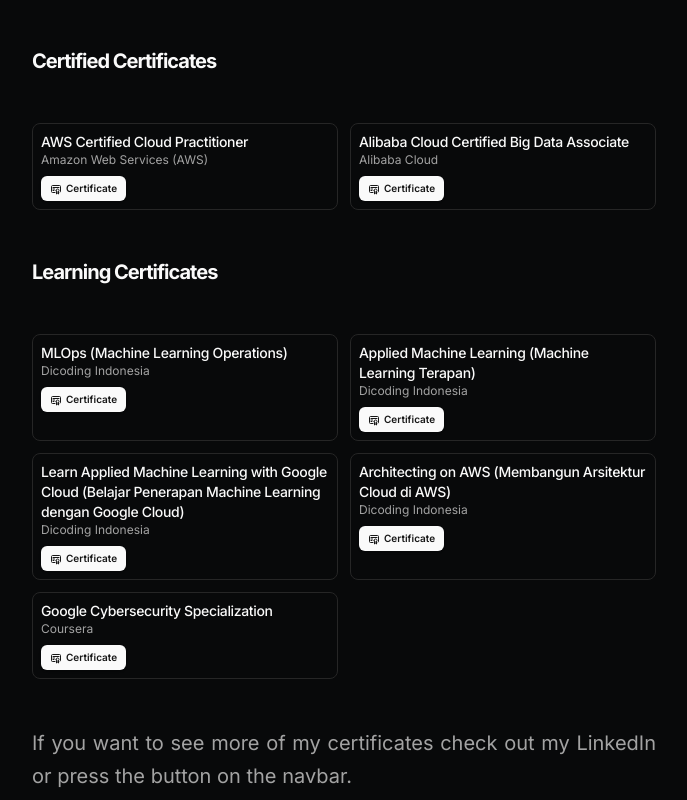
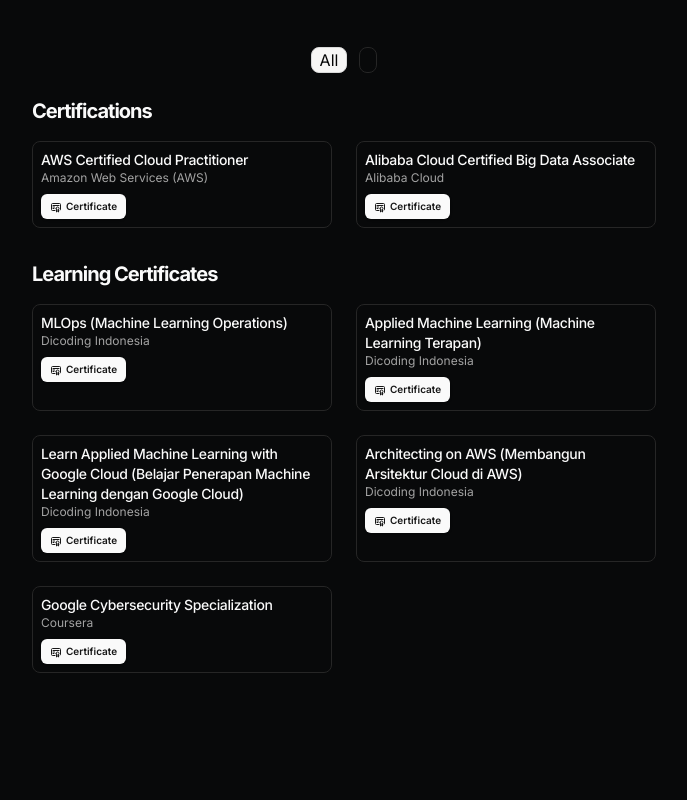
Before and after one commit to rahfianugerah/portfolio, a Next.js app: page /project in a window 1280 px wide. Shown: the part 1120-1920 px from the top of the page, without its empty margins (296-983 px from the left). Built offline with nearby package versions, Linux system fonts and the light colour scheme.

Commit message:
feat: create filter for every certificate and update the project page

```diff
--- a/src/app/project/page.tsx
+++ b/src/app/project/page.tsx
@@ -2,7 +2,7 @@ import React from "react";
 import { ProjectCard } from "@/components/project-card";
 import BlurFade from "@/components/magicui/blur-fade";
 import { DATA } from "@/data/resume";
-import { CertificateCard } from "@/components/certificate-card";
+import { CertificateSection } from "@/components/certificate-card";
 
 const BLUR_FADE_DELAY = 0.04;
 
@@ -39,10 +39,7 @@ export default function ProjectPage() {
                     </BlurFade>
                     <div className="grid grid-cols-1 gap-3 sm:grid-cols-2 max-w-[800px] mx-auto">
                         {DATA.projects.map((project) => (
-                            <BlurFade
-                                key={project.title}
-                                delay={nextDelay()}
-                            >
+                            <BlurFade key={project.title} delay={nextDelay()}>
                                 <ProjectCard
                                     href={project.href}
                                     title={project.title}
@@ -65,6 +62,7 @@ export default function ProjectPage() {
                     </div>
                 </div>
             </section>
+
             <section id="certifications">
                 <div className="space-y-12 w-full py-12">
                     <BlurFade delay={nextDelay()}>
@@ -81,59 +79,13 @@ export default function ProjectPage() {
                             </div>
                         </div>
                     </BlurFade>
+
                     <BlurFade delay={nextDelay()}>
-                        <h3 className="text-xl font-bold tracking-tighter">
-                            Certified Certificates
-                        </h3>
+                        <CertificateSection
+                            certifications={DATA.certifications}
+                            learningCertificates={DATA.learning_certificate}
+                        />
                     </BlurFade>
-                    <div className="grid grid-cols-1 gap-3 sm:grid-cols-2 max-w-[800px] mx-auto">
-                        {DATA.certifications.map((cert) => (
-                            <BlurFade
-                                key={cert.title}
-                                delay={nextDelay()}
-                            >
-                                <CertificateCard
-                                    title={cert.title}
-                                    issued={cert.issued}
-                                    links={cert.links?.map(link => ({
-                                        icon: link.icon,
-                                        href: link.href,
-                                        type: link.title ?? "Certificate"
-                                    }))}
-                                />
-                            </BlurFade>
-                        ))}
-                    </div>
-                    <BlurFade delay={nextDelay()}>
-                        <h3 className="text-xl font-bold tracking-tighter">
-                            Learning Certificates
-                        </h3>
-                    </BlurFade>
-                    <div className="grid grid-cols-1 gap-3 sm:grid-cols-2 max-w-[800px] mx-auto">
-                        {DATA.learning_certificate.map((cert) => (
-                            <BlurFade
-                                key={cert.title}
-                                delay={nextDelay()}
-                            >
-                                <CertificateCard
-                                    title={cert.title}
-                                    issued={cert.issued}
-                                    links={cert.links?.map(link => ({
-                                        icon: link.icon,
-                                        href: link.href,
-                                        type: link.title ?? "Certificate"
-                                    }))}
-                                />
-                            </BlurFade>
-                        ))}
-                    </div>
-                    <div className="space-y-2">
-                        <BlurFade delay={nextDelay()}>
-                            <p className="text-justify text-muted-foreground md:text-xl/relaxed lg:text-base/relaxed xl:text-xl/relaxed">
-                                If you want to see more of my certificates check out my LinkedIn or press the button on the navbar.
-                            </p>
-                        </BlurFade>
-                    </div>
                 </div>
             </section>
         </>
--- a/src/components/certificate-card.tsx
+++ b/src/components/certificate-card.tsx
@@ -1,4 +1,6 @@
-import React from "react";
+'use client';
+
+import React, { useState } from "react";
 import { Badge } from "@/components/ui/badge";
 import {
   Card,
@@ -8,26 +10,47 @@ import {
 } from "@/components/ui/card";
 import { cn } from "@/lib/utils";
 
+export interface Certificate {
+  title: string;
+  issued?: string;
+  category: readonly string[];
+  href?: string;
+  description?: string;
+  links?: readonly {
+    icon: React.ReactNode;
+    title: string;
+    href: string;
+  }[];
+}
+
 interface CertificateCardProps {
   title: string;
   issued?: string;
   href?: string;
+  description?: string;
   links?: readonly {
     icon: React.ReactNode;
-    type: string;
+    title: string;
     href: string;
   }[];
   className?: string;
-  description?: string;
 }
 
 export function CertificateCard({
   title,
   issued,
+  href,
+  description,
   links = [],
   className,
 }: CertificateCardProps) {
+  const Wrapper: React.ElementType = href ? "a" : React.Fragment;
+  const wrapperProps = href
+    ? { href, target: "_blank", rel: "noopener noreferrer" }
+    : {};
+
   return (
+    <Wrapper {...(wrapperProps as any)}>
       <Card
         className={cn(
           "flex flex-col overflow-hidden border transition-shadow duration-200 ease-out h-full",
@@ -39,14 +62,24 @@ export function CertificateCard({
           <CardTitle className="text-sm font-medium">{title}</CardTitle>
           {issued && <p className="text-xs text-muted-foreground">{issued}</p>}
         </CardHeader>
+        {description && (
+          <div className="px-2 text-sm text-muted-foreground">
+            {description}
+          </div>
+        )}
         {links.length > 0 && (
           <CardFooter className="px-2 pb-2">
             <div className="flex flex-row flex-wrap items-center gap-1">
               {links.map((link, idx) => (
-              <a href={link.href} key={idx} target="_blank" rel="noopener noreferrer">
+                <a
+                  href={link.href}
+                  key={idx}
+                  target="_blank"
+                  rel="noopener noreferrer"
+                >
                   <Badge className="flex items-center gap-1 px-2 py-1 text-[10px]">
                     {link.icon}
-                  {link.type}
+                    {link.title}
                   </Badge>
                 </a>
               ))}
@@ -54,5 +87,110 @@ export function CertificateCard({
           </CardFooter>
         )}
       </Card>
+    </Wrapper>
   );
 }
+
+// Fungsi untuk memfilter sertifikat berdasarkan kategori
+export function filterCertificates(
+  certificates: readonly Certificate[],
+  category: string
+): Certificate[] {
+  if (category === "All") return [...certificates];
+  return certificates.filter((cert) => cert.category.includes(category));
+}
+
+interface CertificateSectionProps {
+  certifications: readonly Certificate[];
+  learningCertificates: readonly Certificate[];
+}
+
+export function CertificateSection({
+  certifications,
+  learningCertificates,
+}: CertificateSectionProps) {
+  const [selectedCategory, setSelectedCategory] = useState<string>("All");
+
+  const categories = Array.from(
+    new Set(
+      [...certifications, ...learningCertificates].flatMap((cert) => cert.category)
+    )
+  );
+  const allCategories = ["All", ...categories];
+
+  const filteredCertifications = filterCertificates(
+    certifications,
+    selectedCategory
+  );
+  const filteredLearningCerts = filterCertificates(
+    learningCertificates,
+    selectedCategory
+  );
+
+  return (
+    <>
+      {/* Filter Buttons */}
+      <div className="flex flex-wrap gap-3 justify-center mb-6">
+        {allCategories.map((cat) => (
+          <button
+            key={cat}
+            onClick={() => setSelectedCategory(cat)}
+            className={cn(
+              "px-2 border rounded-lg transition-shadow",
+              "bg-background text-foreground border-border hover:shadow-md",
+              selectedCategory === cat && "invert"
+            )}
+          >
+            {cat}
+          </button>
+        ))}
+      </div>
+
+      {/* Certifications Section */}
+      <div className="mb-8">
+        <h3 className="text-xl font-bold tracking-tighter mb-4">
+          Certifications
+        </h3>
+        {filteredCertifications.length > 0 ? (
+          <div className="grid grid-cols-1 gap-6 sm:grid-cols-2 max-w-[800px] mx-auto">
+            {filteredCertifications.map((cert) => (
+              <CertificateCard
+                key={cert.title}
+                title={cert.title}
+                issued={cert.issued}
+                href={cert.href}
+                description={cert.description}
+                links={cert.links}
+              />
+            ))}
+          </div>
+        ) : (
+          <p className="text-center text-muted-foreground">No Certificates</p>
+        )}
+      </div>
+
+      {/* Learning Certificates Section */}
+      <div className="mb-8">
+        <h3 className="text-xl font-bold tracking-tighter mb-4">
+          Learning Certificates
+        </h3>
+        {filteredLearningCerts.length > 0 ? (
+          <div className="grid grid-cols-1 gap-6 sm:grid-cols-2 max-w-[800px] mx-auto">
+            {filteredLearningCerts.map((cert) => (
+              <CertificateCard
+                key={cert.title}
+                title={cert.title}
+                issued={cert.issued}
+                href={cert.href}
+                description={cert.description}
+                links={cert.links}
+              />
+            ))}
+          </div>
+        ) : (
+          <p className="text-center text-muted-foreground">No Certificates</p>
+        )}
+      </div>
+    </>
+  );
+}
```
Lines whose indentation alone changed are shown as unchanged.
